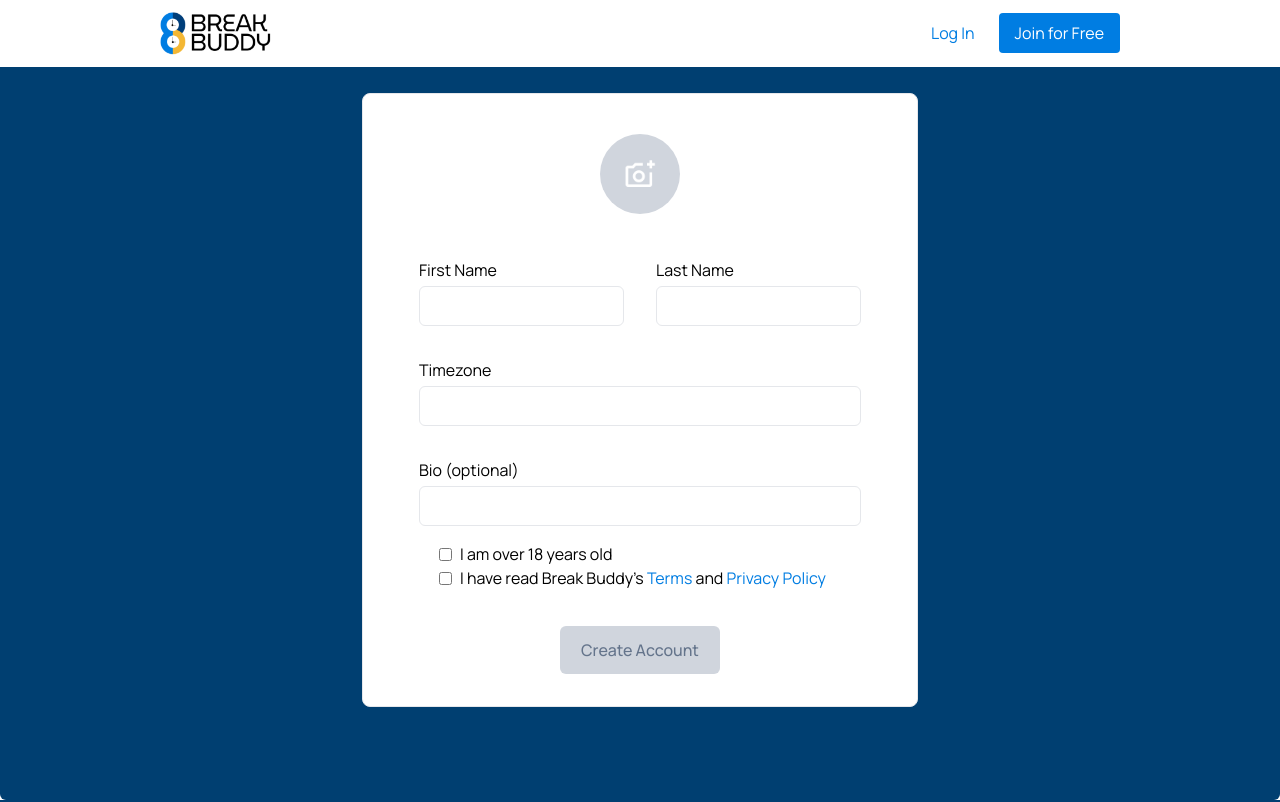
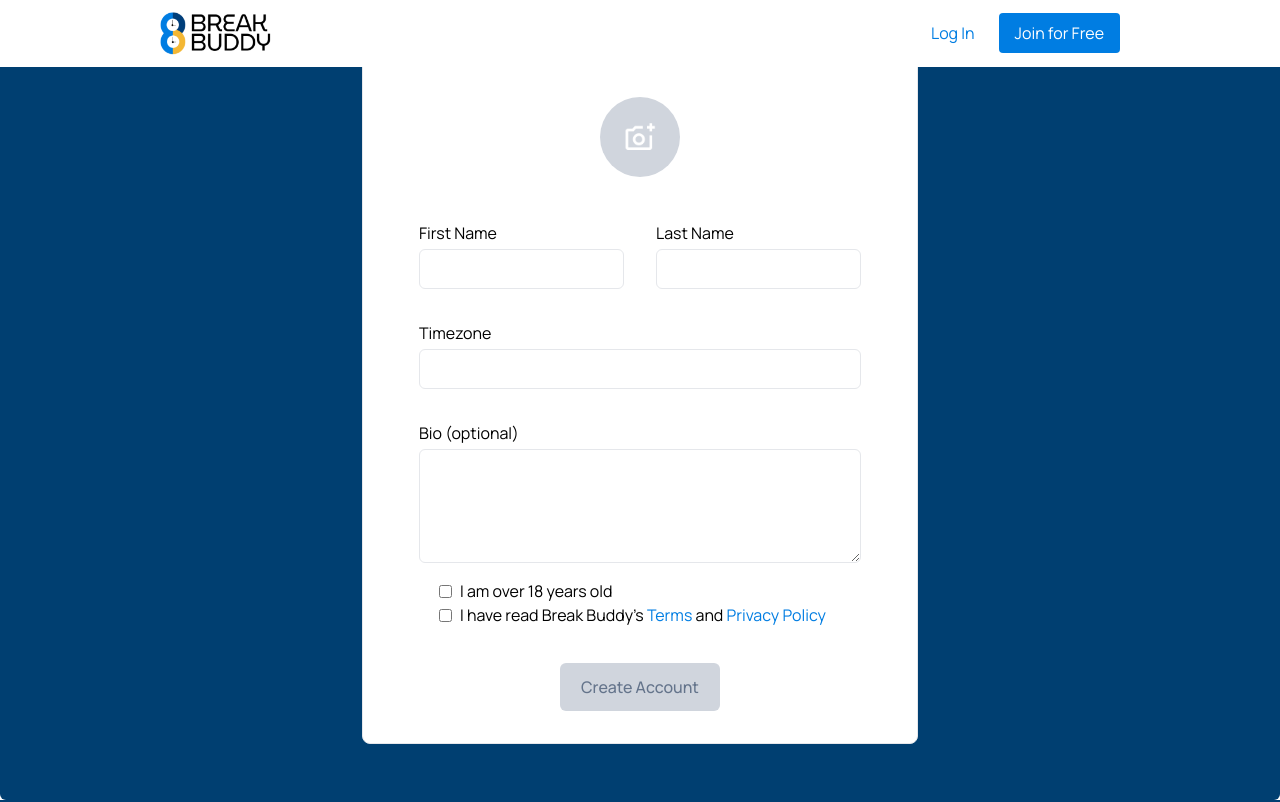
Before and after one commit to Break-Buddy/Break-Buddy-React, a React (Vite) app: page /createaccount in a window 1280 px wide. Shown: the top 802 px of the page. Built offline with nearby package versions, Linux system fonts and the light colour scheme; the HTML template or start-up script is replaced by a standard one.

Commit message:
made textbox bio bigger using textarea

```diff
--- a/src/views/AccountCreation2.jsx
+++ b/src/views/AccountCreation2.jsx
@@ -125,13 +125,7 @@ function AccountCreation2() {
           <label htmlFor="bio" className="text-black mb-1">
             Bio (optional)
           </label>
-          <input
-            id="bio"
-            type="text"
-            value={bio}
-            onChange={handleBioChange}
-            className="border w-full h-[40px] pl-2 rounded-md bg-white focus:bg-[#F2F2F2] focus:outline-none"
-          />
+          <textarea onChange={handleBioChange} value={bio} name="" id="bio" cols="30" rows="4" className="py-2 border w-full px-3 rounded-md bg-white focus:bg-[#F2F2F2] focus:outline-none"></textarea>
         </div>
         <div className="pl-5">
           <label className="flex items-center">
```
